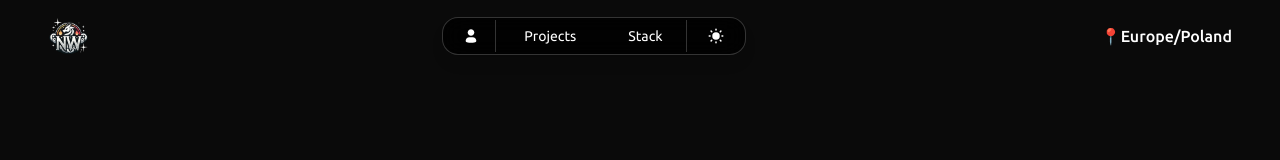
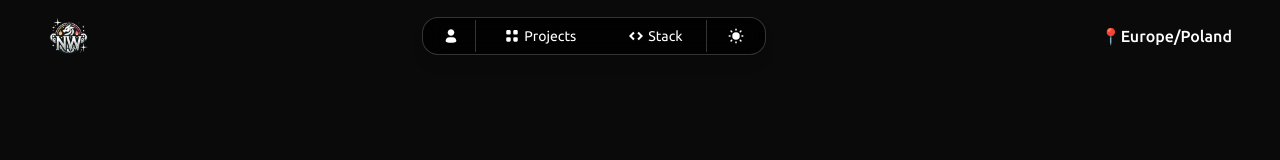
Before and after one commit to NeckitWin/neckitwin.github.io, a React (Vite) app: page /stack in a window 1280 px wide. Shown: the top 160 px of the page. Built offline with nearby package versions, Linux system fonts and the light colour scheme.

Commit message:
refactor: extract all text content

```diff
--- /dev/null
+++ b/src/lib/constants/content.ts
@@ -0,0 +1,14 @@
+export const content = {
+    navigation: {
+        projects: "Projects",
+        stack: "Stack"
+    },
+    home: {
+        owner: "NeckitWin",
+        role: "Programmer",
+        description: "Web developer who builds websites, apps and bots."
+    },
+    footer: {
+        copyright: "©2025 by NeckitWin"
+    },
+}
--- a/src/modules/footer.tsx
+++ b/src/modules/footer.tsx
@@ -1,3 +1,4 @@
+import { content } from "../lib/constants/content";
 import { links } from "../lib/constants/links";
 import ContactButton from "../ui/contactButton";
 import GithubIcon from "../ui/icons/githubIcon";
@@ -11,7 +12,7 @@ const contactLinks = [
 const Footer = () => {
     return (
         <footer className="w-full text-white dark:text-black flex flex-row justify-around items-center py-4 px-12">
-            <span className="text-sm text-neutral-300 dark:text-neutral-900">&copy;2025 by NeckitWin</span>
+            <span className="text-sm text-neutral-300 dark:text-neutral-900">{content.footer.copyright}</span>
             <ul className="flex flex-row gap-6">
                 {contactLinks.map((link, index) => (
                     <li key={index}>
--- a/src/modules/header.tsx
+++ b/src/modules/header.tsx
@@ -1,4 +1,7 @@
 import DarkModeButton from "../components/darkModeButton";
+import { content } from "../lib/constants/content";
+import DevIcon from "../ui/icons/devIcon";
+import MenuIcon from "../ui/icons/menuIcon";
 import ProfileIcon from "../ui/icons/profileIcon";
 
 const Header = () => {
@@ -14,8 +17,8 @@ const Header = () => {
                     </li>
                     <li>
                         <ul className="flex items-center gap-1">
-                            <li className="py-1.5 px-6 cursor-pointer rounded-xl dark:hover:bg-black/5 hover:bg-white/20 text-sm">Projects</li>
-                            <li className="py-1.5 px-6 cursor-pointer rounded-xl dark:hover:bg-black/5 hover:bg-white/20 text-sm">Stack</li>
+                            <li className="py-1.5 px-6 cursor-pointer rounded-xl dark:hover:bg-black/5 hover:bg-white/20 text-sm flex gap-1 items-center"><MenuIcon className="fill-white h-4 w-4" /><span>{content.navigation.projects}</span></li>
+                            <li className="py-1.5 px-6 cursor-pointer rounded-xl dark:hover:bg-black/5 hover:bg-white/20 text-sm flex gap-1 items-center"><DevIcon className="fill-white h-4 w-4" /><span>{content.navigation.stack}</span></li>
                         </ul>
                     </li>
                     <li className="flex items-center py-1.5 px-4 rounded-xl dark:hover:bg-black/5 hover:bg-white/20"><DarkModeButton /></li>
--- /dev/null
+++ b/src/ui/icons/devIcon.tsx
@@ -0,0 +1,7 @@
+const DevIcon = (props: React.SVGProps<SVGSVGElement>) => (
+    <svg {...props} viewBox="0 0 32 32" xmlns="http://www.w3.org/2000/svg">
+        <path d="M30 16l-8.485 8.485-2.828-2.828 5.656-5.657-5.657-5.657 2.828-2.828 8.486 8.485zM2 16l8.485-8.485 2.828 2.828-5.656 5.657 5.657 5.657-2.828 2.828-8.486-8.485z"></path>
+    </svg>
+)
+
+export default DevIcon;
--- /dev/null
+++ b/src/ui/icons/menuIcon.tsx
@@ -0,0 +1,10 @@
+const MenuIcon = (props: React.SVGProps<SVGSVGElement>) => (
+    <svg {...props} viewBox="-0.5 0 25 25" xmlns="http://www.w3.org/2000/svg">
+        <path d="M19 3.32001H16C14.8954 3.32001 14 4.21544 14 5.32001V8.32001C14 9.42458 14.8954 10.32 16 10.32H19C20.1046 10.32 21 9.42458 21 8.32001V5.32001C21 4.21544 20.1046 3.32001 19 3.32001Z" strokeWidth="1.5" strokeLinecap="round" strokeLinejoin="round" />
+        <path d="M8 3.32001H5C3.89543 3.32001 3 4.21544 3 5.32001V8.32001C3 9.42458 3.89543 10.32 5 10.32H8C9.10457 10.32 10 9.42458 10 8.32001V5.32001C10 4.21544 9.10457 3.32001 8 3.32001Z" strokeWidth="1.5" strokeLinecap="round" strokeLinejoin="round" />
+        <path d="M19 14.32H16C14.8954 14.32 14 15.2154 14 16.32V19.32C14 20.4246 14.8954 21.32 16 21.32H19C20.1046 21.32 21 20.4246 21 19.32V16.32C21 15.2154 20.1046 14.32 19 14.32Z" strokeWidth="1.5" strokeLinecap="round" strokeLinejoin="round" />
+        <path d="M8 14.32H5C3.89543 14.32 3 15.2154 3 16.32V19.32C3 20.4246 3.89543 21.32 5 21.32H8C9.10457 21.32 10 20.4246 10 19.32V16.32C10 15.2154 9.10457 14.32 8 14.32Z" strokeWidth="1.5" strokeLinecap="round" strokeLinejoin="round" />
+    </svg>
+)
+
+export default MenuIcon;
--- a/src/views/home.tsx
+++ b/src/views/home.tsx
@@ -1,3 +1,4 @@
+import { content } from "../lib/constants/content";
 import { links } from "../lib/constants/links";
 import Avatar from "../ui/avatar";
 
@@ -8,10 +9,10 @@ const Home = () => {
                 <Avatar size={200} decorationSize={242} src={links.avatar} decoration={links.decoration} />
                 <div className="flex flex-col gap-4">
                     <div className="flex flex-col items-start gap-2">
-                        <h2 className="text-7xl font-medium text-white dark:text-black">NeckitWin</h2>
-                        <span className="bg-gradient-to-br from-red-200 to-rose-950 text-white px-2 py-0.5 rounded-lg font-medium">Programmer</span>
+                        <h2 className="text-7xl font-medium text-white dark:text-black">{content.home.owner}</h2>
+                        <span className="bg-gradient-to-br from-red-200 to-rose-950 text-white px-2 py-0.5 rounded-lg font-medium">{content.home.role}</span>
                     </div>
-                    <p className="text-white dark:text-black text-lg">Web developer who builds websites, apps and bots.</p>
+                    <p className="text-white dark:text-black text-lg">{content.home.description}</p>
                 </div>
             </div>
         </div>
```
Also changed, not shown: src/lib/constants/text.ts (deleted).
